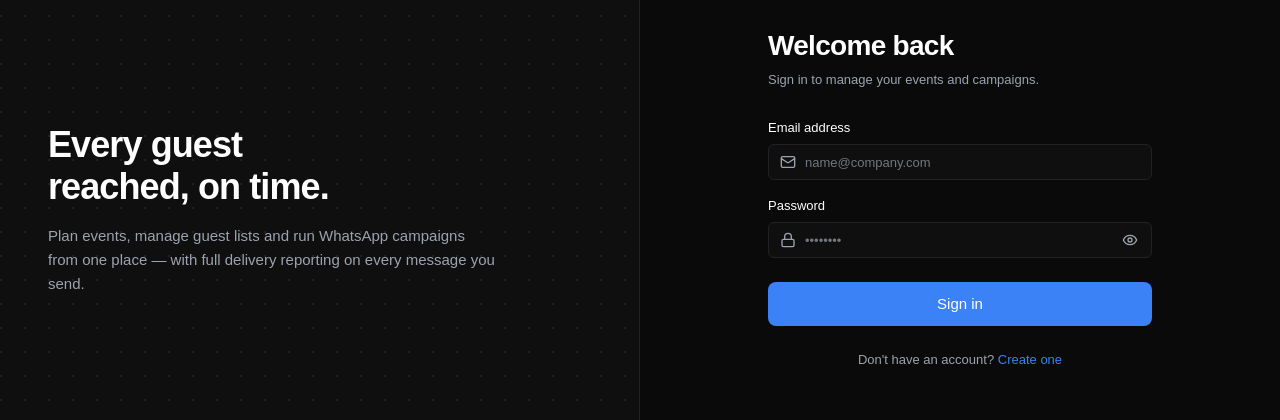
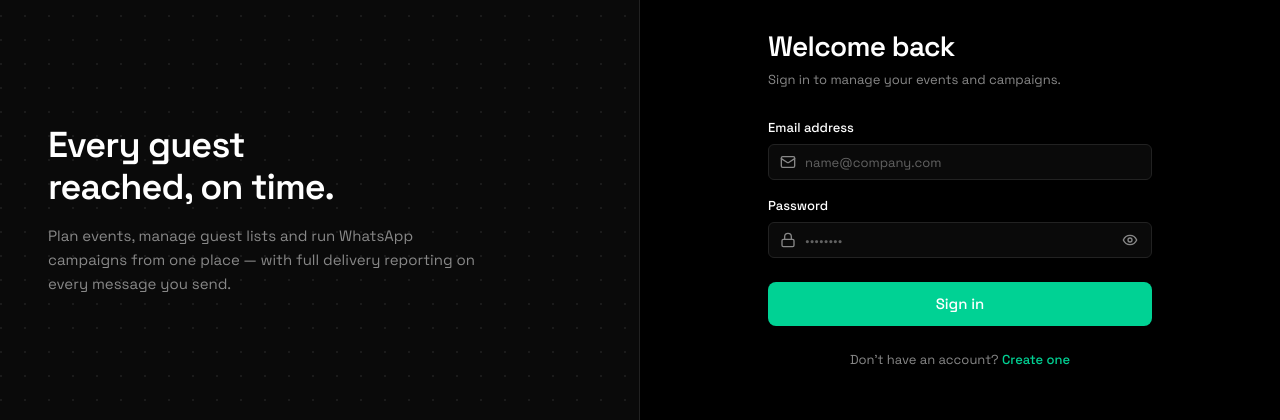
Before and after one commit to aditya9112adi/Eventreach, a React (Vite) app in the folder frontend/: page /login in a window 1280 px wide. Shown: the part 201-621 px from the top of the page. Built offline with nearby package versions, Linux system fonts and the light colour scheme; no server answers.

Commit message:
style: exactly match SmartStack Software Solution colors and fonts (Vibrant Emerald & Space Grotesk)

```diff
--- a/frontend/index.html
+++ b/frontend/index.html
@@ -6,7 +6,7 @@
     <meta name="viewport" content="width=device-width, initial-scale=1.0" />
     <link rel="preconnect" href="https://fonts.googleapis.com">
     <link rel="preconnect" href="https://fonts.gstatic.com" crossorigin>
-    <link href="https://fonts.googleapis.com/css2?family=Inter:wght@400;500;600;700&display=swap" rel="stylesheet">
+    <link href="https://fonts.googleapis.com/css2?family=Space+Grotesk:wght@300;400;500;600;700&display=swap" rel="stylesheet">
     <title>Events By Occasion</title>
     <script>
       (function() {
--- a/frontend/src/index.css
+++ b/frontend/src/index.css
@@ -11,25 +11,25 @@
    * RGB triplets so Tailwind can apply opacity via `<alpha-value>`.
    */
   :root, .dark {
-    /* Old pure black theme */
-    --color-background: 10 10 10;         /* #0a0a0a */
-    --color-surface: 15 15 15;            /* #0f0f0f */
-    --color-surface-hover: 25 25 25;      /* #191919 */
-    --color-card: 15 15 15;               /* Used by new UI */
+    /* SmartStack Dark Mode — exact match */
+    --color-background: 0 0 0;            /* #000000 */
+    --color-surface: 10 10 10;            /* #0A0A0A */
+    --color-surface-hover: 17 17 17;      /* #111111 */
+    --color-card: 10 10 10;               /* Used by new UI */
 
-    --color-primary: 59 130 246;          /* Blue 500 */
-    --color-primary-hover: 37 99 235;     /* Blue 600 */
+    --color-primary: 0 210 148;           /* #00D294 Vibrant Emerald */
+    --color-primary-hover: 0 180 125;     /* Darker Emerald */
     --color-primary-foreground: 255 255 255;
 
-    --color-accent: 59 130 246;
+    --color-accent: 0 210 148;
     --color-accent-foreground: 255 255 255;
 
-    --color-foreground: 255 255 255;
-    --color-muted: 156 163 175;
+    --color-foreground: 255 255 255;      /* #FFFFFF */
+    --color-muted: 136 136 136;           /* #888888 */
 
     --color-border: 34 34 34;             /* #222222 */
     --color-input: 34 34 34;              /* Used by new UI */
-    --color-ring: 59 130 246;             /* Blue 500 */
+    --color-ring: 0 210 148;              /* Vibrant Emerald */
 
     --color-destructive: 127 29 29;
     --color-success: 16 185 129;
```
